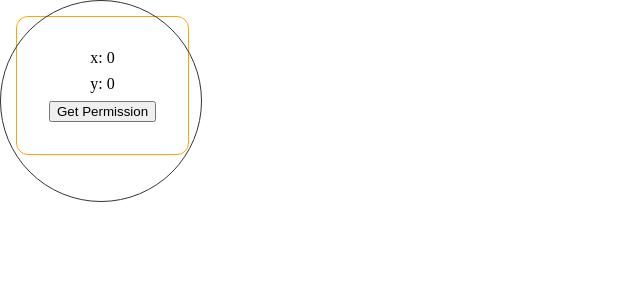
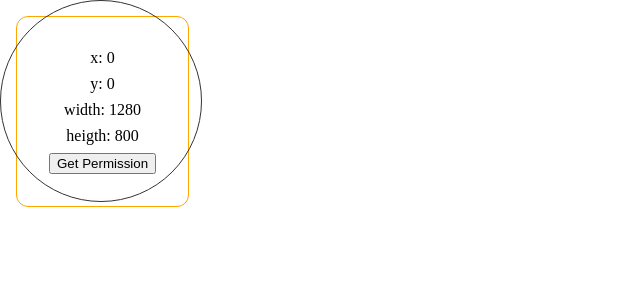
Before and after one commit to yuetong3yu/balls-cross-windows-sync, a React (Vite) app: page / in a window 1280 px wide. Shown: the top 300 px of the page, without its empty margins (0-640 px from the left). Built offline with nearby package versions, Linux system fonts and the light colour scheme.

Commit message:
add windowWidth and windowHeigth properties

```diff
--- a/src/ControlPanel.jsx
+++ b/src/ControlPanel.jsx
@@ -6,7 +6,12 @@ const WINDOW_PERMISSION = {
   GRANTED: 'granted',
 }
 
-export const ControlPanel = ({ screenX, screenY }) => {
+export const ControlPanel = ({
+  screenX,
+  screenY,
+  windowWidth,
+  windowHeight,
+}) => {
   const [hasWindowPermission, setWindowPermission] = useState(false)
 
   const getPermission = async () => {
@@ -33,6 +38,8 @@ export const ControlPanel = ({ screenX, screenY }) => {
     <div className="control-panel">
       <div>x: {screenX}</div>
       <div>y: {screenY}</div>
+      <div>width: {windowWidth}</div>
+      <div>heigth: {windowHeight}</div>
       {!hasWindowPermission ? (
         <button onClick={getPermission}>Get Permission</button>
       ) : (
--- a/src/useScreenPosition.js
+++ b/src/useScreenPosition.js
@@ -9,7 +9,12 @@ export const useScreenPosition = () => {
   // repeatly get window position in the screen
   useEffect(() => {
     const getCirclePosition = () => {
-      setScreenPosition({ screenX: window.screenX, screenY: window.screenY })
+      setScreenPosition({
+        screenX: window.screenX,
+        screenY: window.screenY,
+        windowWidth: window.innerWidth,
+        windowHeight: window.innerHeight,
+      })
 
       window.requestAnimationFrame(getCirclePosition)
     }
```
